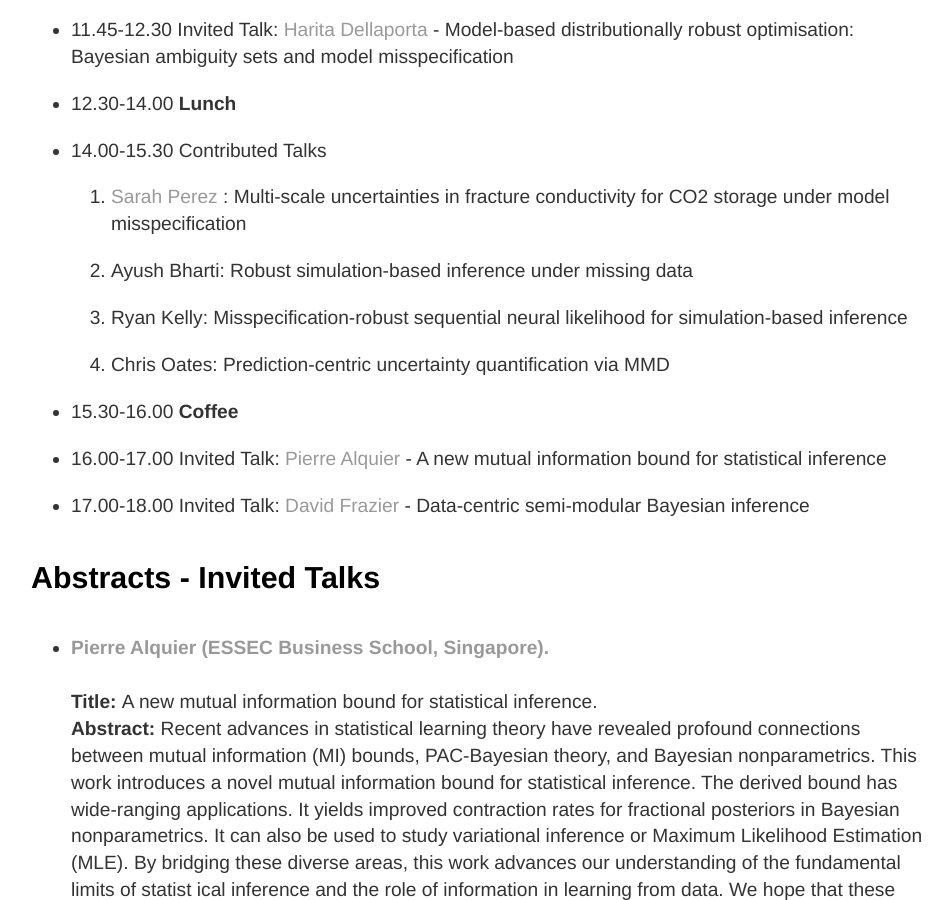
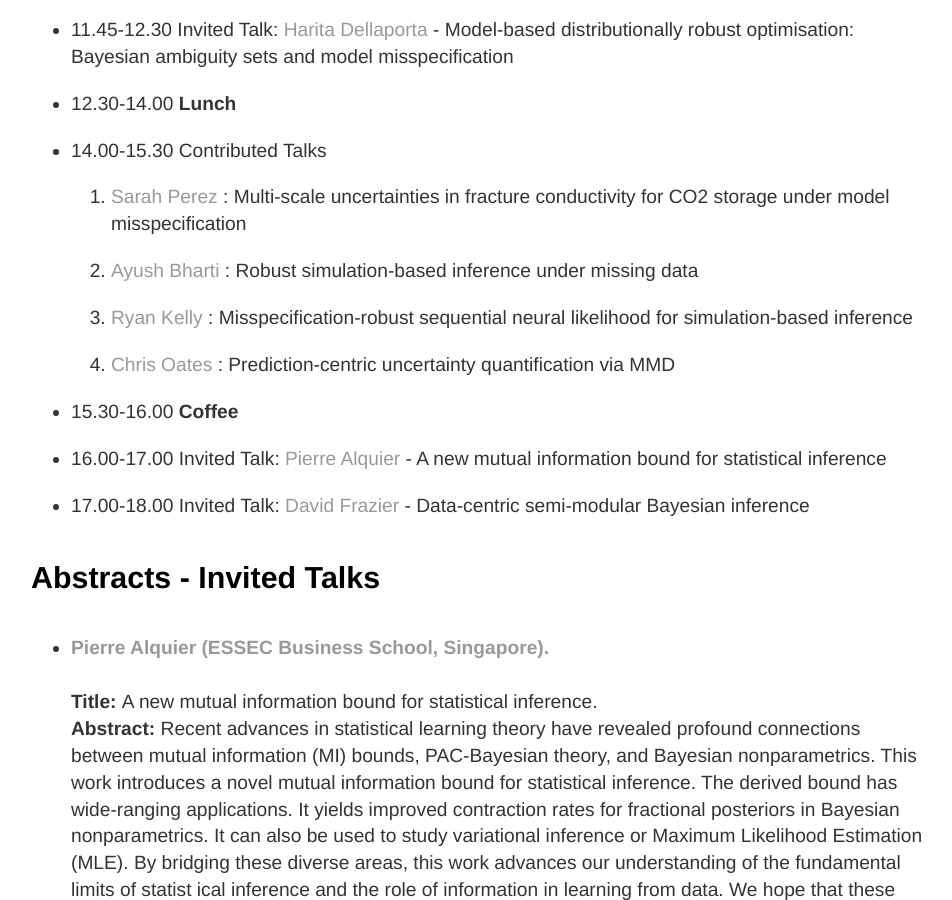
Before and after one commit to postbayes/BayesMisspecificationSatellite, a Jekyll site: the page index.html, which Jekyll copies as it is, in a window 1280 px wide and 900 px high, scrolled down 2066 px. Shown: the whole window, without its empty margins (161-1113 px from the left). Built offline with Jekyll 4.4.1, drawn with Linux system fonts in a browser that asks for light colours; some of the changed lines change nothing that is shown.

Commit message:
Update index.html

```diff
--- a/index.html
+++ b/index.html
@@ -102,10 +102,10 @@ A common justification for the use of Bayesian inference is that Bayes’ theore
 <li>12.30-14.00 <b>Lunch</b></li>
 <li>14.00-15.30 Contributed Talks </li>
 <ol>
-	<li> <a href="https://grdm.io"> Sarah Perez </a>: Multi-scale uncertainties in fracture conductivity for CO2 storage under model misspecification </li>
-	<li> Ayush Bharti: Robust simulation-based inference under missing data </li>
-	<li> Ryan Kelly: Misspecification-robust sequential neural likelihood for simulation-based inference </li>
-	<li> Chris Oates: Prediction-centric uncertainty quantification via MMD </li>
+	<li> <a href="https://geoenergy.hw.ac.uk/people/dr-sarah-perez/"> Sarah Perez </a>: Multi-scale uncertainties in fracture conductivity for CO2 storage under model misspecification </li>
+	<li> <a href="https://bharti-ayush.github.io"> Ayush Bharti </a>: Robust simulation-based inference under missing data </li>
+	<li> <a href="https://www.ryanpkelly.com/about/"> Ryan Kelly </a>: Misspecification-robust sequential neural likelihood for simulation-based inference </li>
+	<li> <a href="https://oates.work"> Chris Oates </a>: Prediction-centric uncertainty quantification via MMD </li>
 </ol>
 <li>15.30-16.00 <b>Coffee</b></li>
 <li>16.00-17.00 Invited Talk: <a href="https://pierrealquier.github.io/"> Pierre Alquier </a>  - A new mutual information bound for statistical inference</li>
```
